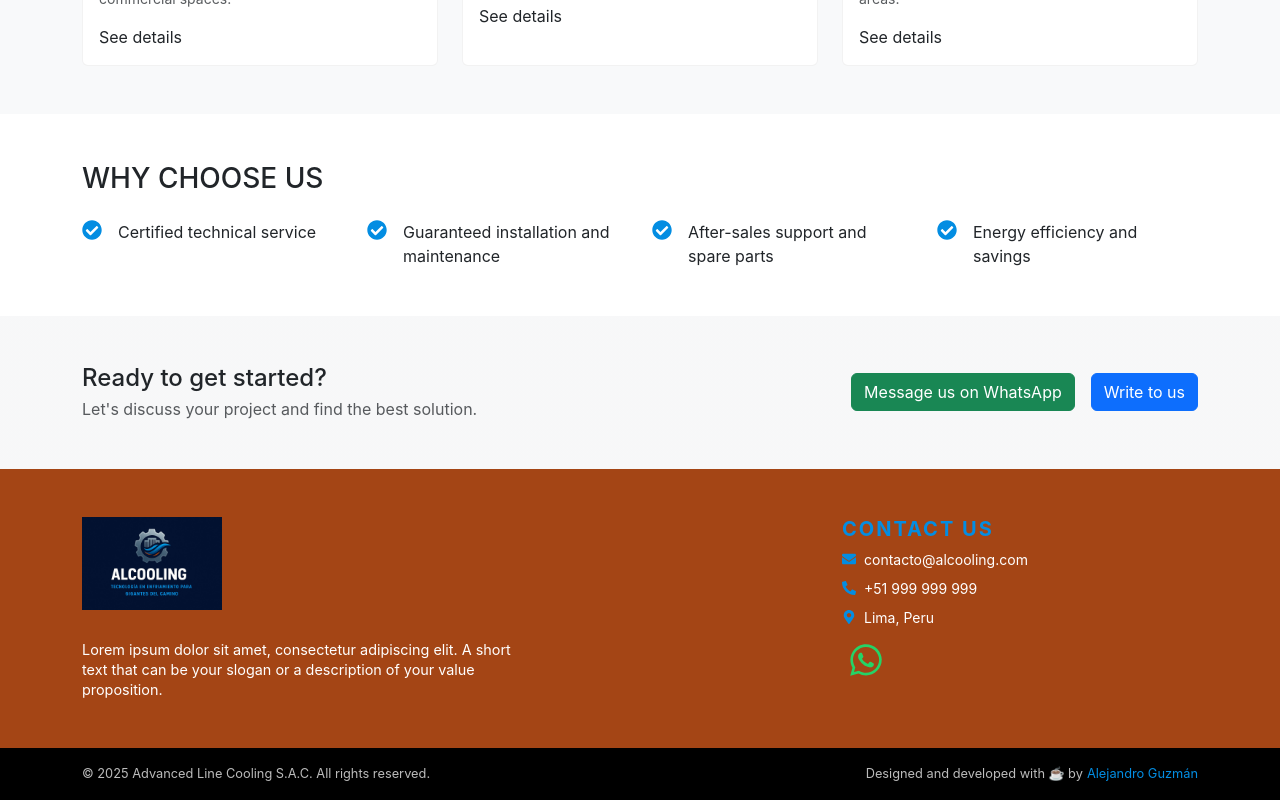
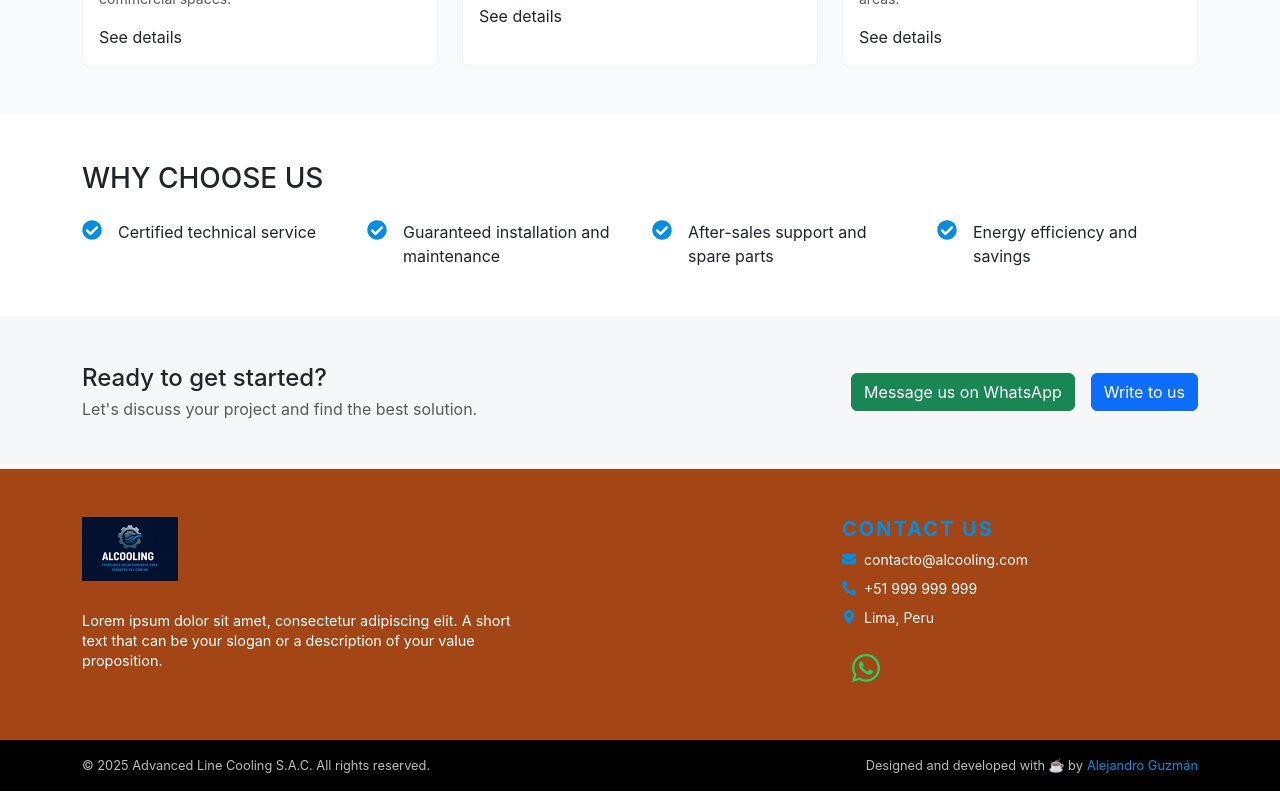
Before and after one commit to jAlejandroGM/advancedline-cooling-web, a React (Vite) app: page / in a window 1280 px wide. Shown: the part 875-1675 px from the top of the page. Built offline with nearby package versions, Linux system fonts and the light colour scheme.

Commit message:
fix: update footer structure and translations for consistency

```diff
--- a/src/components/Footer/Footer.jsx
+++ b/src/components/Footer/Footer.jsx
@@ -43,8 +43,8 @@ const Footer = () => {
             </div>
             <div className="col-12 col-md-6 col-lg-4 ms-lg-auto">
               <h6 className="text-uppercase">{t("footer.contact")}</h6>
-              <ul className="list-unstyled small m-0">
-                <li className="mb-2 d-flex align-items-center gap-2">
+              <address className="not-italic small m-0">
+                <div className="mb-2 d-flex align-items-center gap-2">
                   <FaEnvelope size={14} color="var(--color-titles)" />
                   <a
                     href="mailto:contacto@alcooling.com"
@@ -52,8 +52,8 @@ const Footer = () => {
                   >
                     contacto@alcooling.com
                   </a>
-                </li>
-                <li className="mb-2 d-flex align-items-center gap-2">
+                </div>
+                <div className="mb-2 d-flex align-items-center gap-2">
                   <FaPhone
                     size={14}
                     color="var(--color-titles)"
@@ -62,13 +62,12 @@ const Footer = () => {
                   <a href="tel:+51999999999" className={styles.footerLink}>
                     +51 999 999 999
                   </a>
-                </li>
-                <li className="mb-2 d-flex align-items-center gap-2">
+                </div>
+                <div className="mb-2 d-flex align-items-center gap-2">
                   <FaMapMarkerAlt size={14} color="var(--color-titles)" />
                   <span className="d-block">{t("footer.dir")}</span>
-                </li>
-              </ul>
-              <div>
+                </div>
+                <div className="mt-3">
                   <a
                     href="https://wa.me/51999999999"
                     target="_blank"
@@ -77,9 +76,10 @@ const Footer = () => {
                     className={styles.wspCta}
                     title={t("topbar.wsp-aria-label")}
                   >
-                  <FaWhatsapp size={36} />
+                    <FaWhatsapp size={32} aria-hidden="true" />
                   </a>
                 </div>
+              </address>
             </div>
           </div>
         </div>
@@ -91,7 +91,7 @@ const Footer = () => {
             <div>
               <span>
                 © {currentYear} Advanced Line Cooling S.A.C.{" "}
-                {t("footer.legal.copyrigth")}
+                {t("footer.legal.copyright")}
               </span>
             </div>
             <div className="text-sm-end">
--- a/src/components/Footer/Footer.module.css
+++ b/src/components/Footer/Footer.module.css
@@ -6,6 +6,10 @@
   display: block;
   max-width: 140px;
   height: auto;
+}
+.footerLogoImg img,
+.footerLogoImg {
+  max-height: 64px;
 }
 .footerSlogan {
   font-size: 0.9rem;
@@ -60,6 +64,13 @@ footer h6 {
 }
 .wspCta:hover,
 .wspCta:focus {
-  background: rgba(0, 0, 0, 0.15);
+  background: rgba(0, 0, 0, 0.12);
   transform: scale(1.05);
 }
+.wspCta:focus-visible {
+  outline: 3px solid rgba(0, 184, 82, 0.25);
+}
+.wspCta svg {
+  display: block;
+  color: var(--color-whatsapp);
+}
--- a/src/locales/en/translation.json
+++ b/src/locales/en/translation.json
@@ -20,7 +20,7 @@
     "contact": "Contact us",
     "dir": "Lima, Peru",
     "legal": {
-      "copyrigth": "All rights reserved.",
+      "copyright": "All rights reserved.",
       "designedBy": "Designed and developed with ☕ by",
       "aria-label": "Go to Alejandro Guzmán's GitHub profile"
     }
--- a/src/locales/es/translation.json
+++ b/src/locales/es/translation.json
@@ -20,7 +20,7 @@
     "contact": "Contáctanos",
     "dir": "Lima, Perú",
     "legal": {
-      "copyrigth": "Todos los derechos reservados.",
+      "copyright": "Todos los derechos reservados.",
       "designedBy": "Diseñado y desarrollado con ☕ por",
       "aria-label": "Ir al perfil de GitHub de Alejandro Guzmán"
     }
```
Lines whose indentation alone changed are shown as unchanged.
